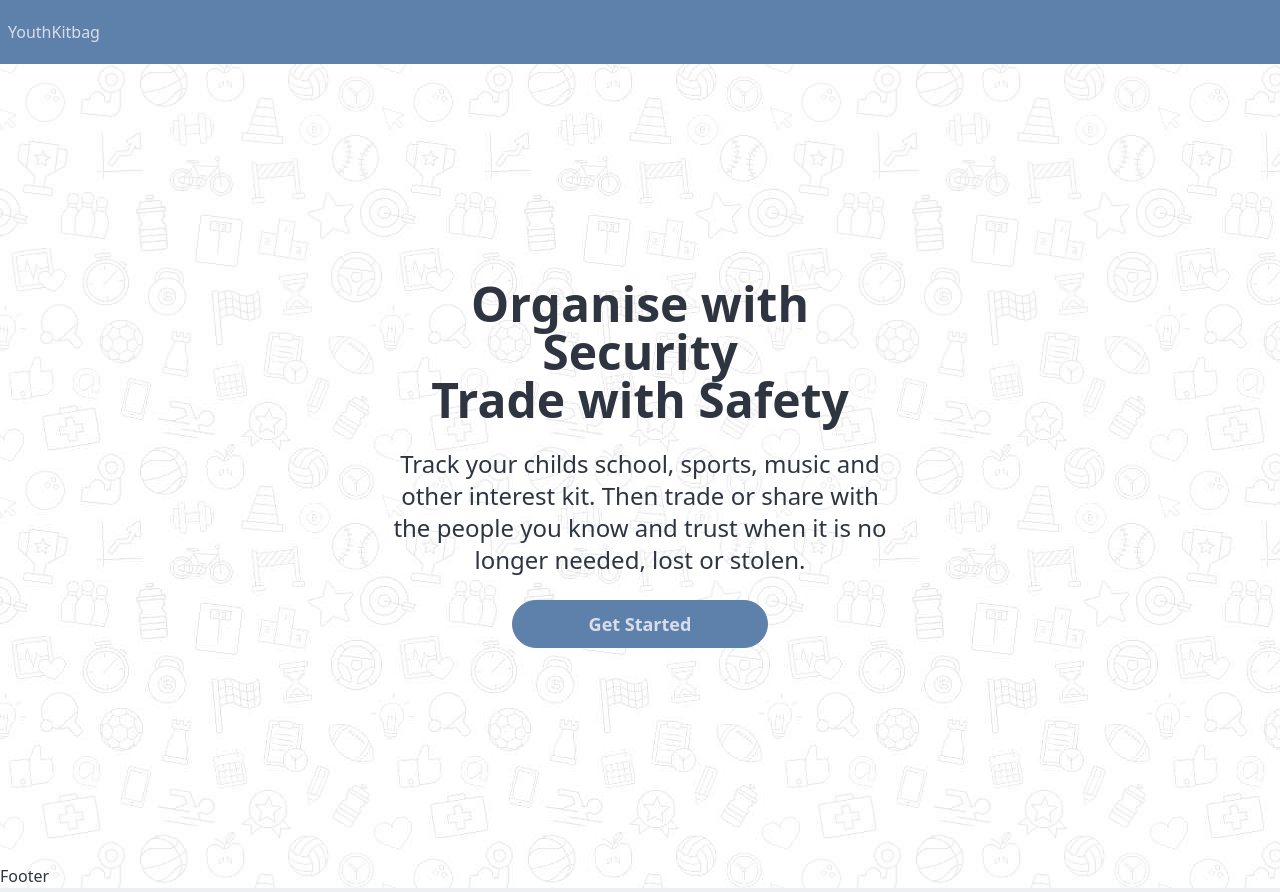
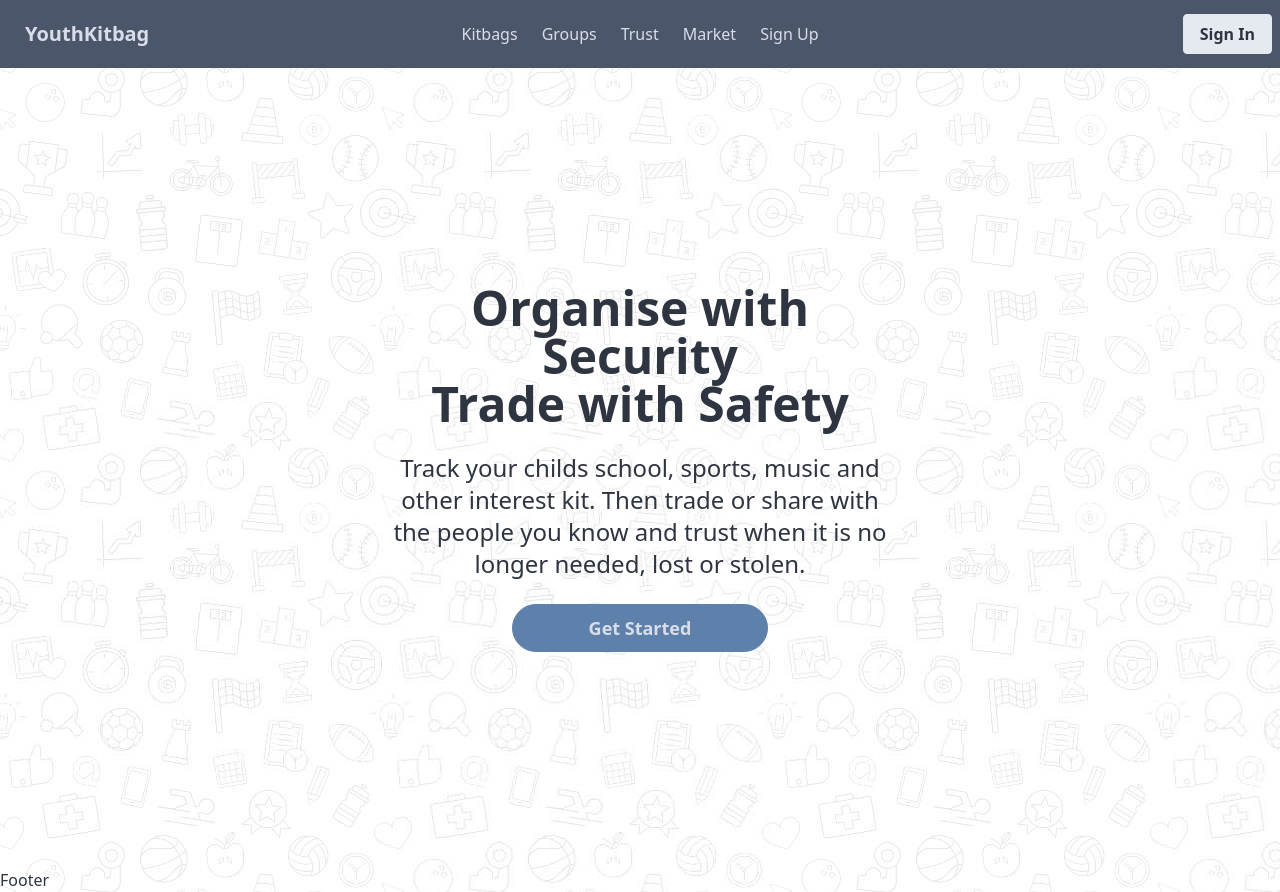
Before and after one commit to pgmoir/youthkitbag-ui-v2-nextjs, a Next.js app: page / in a window 1280 px wide. Built offline with nearby package versions, Linux system fonts and the light colour scheme.

Commit message:
populate features onto navbar

```diff
--- a/src/components/Navbar.tsx
+++ b/src/components/Navbar.tsx
@@ -1,12 +1,72 @@
-import Link from 'next/link';
 import { JSX } from 'react';
 
 function Navbar(): JSX.Element {
   return (
-    <nav className="navbar bg-primary text-primary-content">
-      <Link href="/" className="link link-hover text-base-300">
-        YouthKitbag
-      </Link>
+    <nav className="navbar bg-neutral text-neutral-content">
+      <div className="navbar-start">
+        <a className="btn btn-ghost text-xl">YouthKitbag</a>
+      </div>
+      <div className="navbar-center hidden lg:flex">
+        <ul className="menu menu-horizontal px-1 text-base">
+          <li>
+            <a href="#kitbags">Kitbags</a>
+          </li>
+          <li>
+            <a href="#groups">Groups</a>
+          </li>
+          <li>
+            <a href="#trust">Trust</a>
+          </li>
+          <li>
+            <a href="#market">Market</a>
+          </li>
+          <li>
+            <a href="#signup">Sign Up</a>
+          </li>
+        </ul>
+      </div>
+      <div className="navbar-end">
+        <a className="btn text-base">Sign In</a>
+        <div className="dropdown dropdown-end">
+          <div tabIndex={0} role="button" className="btn btn-ghost lg:hidden">
+            <svg
+              xmlns="http://www.w3.org/2000/svg"
+              className="h-5 w-5"
+              fill="none"
+              viewBox="0 0 24 24"
+              stroke="currentColor"
+            >
+              {' '}
+              <path
+                strokeLinecap="round"
+                strokeLinejoin="round"
+                strokeWidth="2"
+                d="M4 6h16M4 12h8m-8 6h16"
+              />{' '}
+            </svg>
+          </div>
+          <ul
+            tabIndex={0}
+            className="menu dropdown-content bg-neutral text-neutral-content rounded-box z-1 mt-3 w-52 p-2 shadow"
+          >
+            <li>
+              <a href="#kitbags">Kitbags</a>
+            </li>
+            <li>
+              <a href="#groups">Groups</a>
+            </li>
+            <li>
+              <a href="#trust">Trust</a>
+            </li>
+            <li>
+              <a href="#market">Market</a>
+            </li>
+            <li>
+              <a href="#signup">Sign Up</a>
+            </li>
+          </ul>
+        </div>
+      </div>
     </nav>
   );
 }
```
Also changed, not shown: 1 other file (tests, documents, lock files or other folders).
